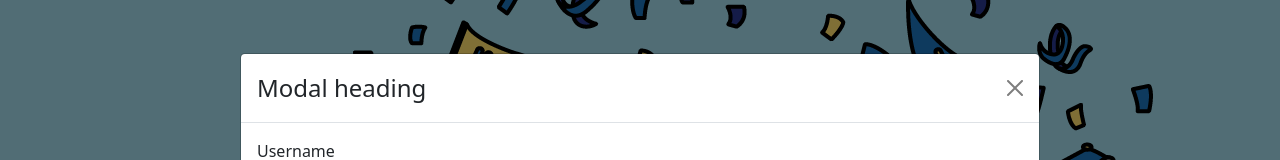
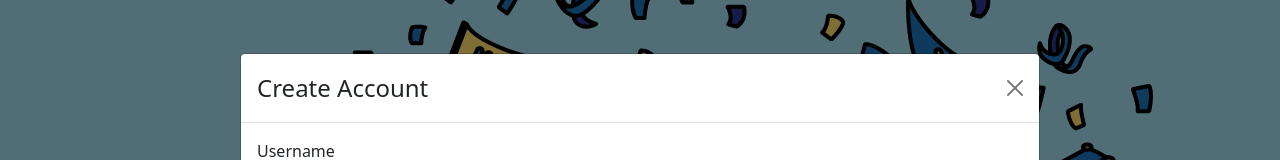
Before and after one commit to michellelin1/Zotciety, a React (Create React App) app: page / in a window 1280 px wide. Both pictures are taken after a click on the button "Create User". Shown: the part 229-389 px from the top of the page. Built offline with nearby package versions, Linux system fonts and the light colour scheme.

Commit message:
changed modal name

```diff
--- a/src/components/createUser/createUser.jsx
+++ b/src/components/createUser/createUser.jsx
@@ -31,7 +31,7 @@ export function CreateUser(props) {
     >
       <Modal.Header closeButton>
         <Modal.Title id="contained-modal-title-vcenter">
-          Modal heading
+          Create Account
         </Modal.Title>
       </Modal.Header>
 			<form className="form-group" onSubmit={addUser}>
```
